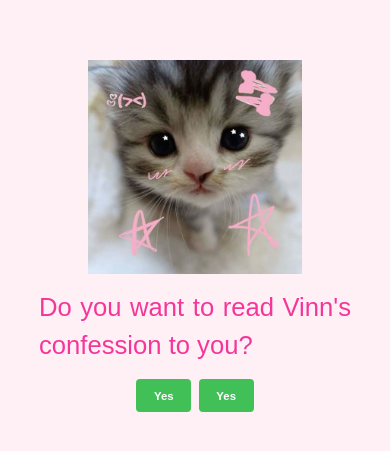
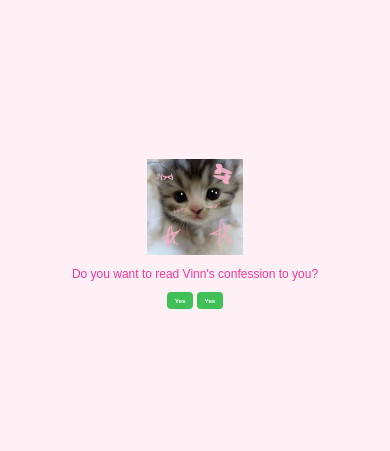
Before and after one commit to kizenjoyer/Works, a plain HTML site: page Confession/index.html in a window 390 px wide. Shown: the part 193-644 px from the top of the page. Drawn offline with Linux system fonts and the light colour scheme; a web font is replaced by a local one.

Commit message:
Update style.css

```diff
--- a/Confession/style.css
+++ b/Confession/style.css
@@ -16,7 +16,6 @@ body {
 .container {
   height: 100vh;
   margin: 0 auto;
-
   display: flex;
   flex-direction: column;
   align-items: center;
@@ -26,44 +25,42 @@ body {
 .cat-img {
   width: 30rem;
   height: 30rem;
-  margin: 2rem auto;  /* Centers the image horizontally and gives it top/bottom margin */
-  display: block;  /* Ensures the image behaves like a block element, so it can be centered */
+  margin: 2rem auto;
+  display: block;
+  max-width: 100%;  /* Makes image responsive on smaller screens */
 }
-
 
 .title {
   font-size: 3.6rem;
   color: #f53699;
-  text-align: justify; /* Justifies the text */
-  text-justify: inter-word; /* Optional, improves spacing between words when justifying */
+  text-align: justify;
+  text-justify: inter-word;
   margin-bottom: 2rem;
-  line-height: 1.5; /* Adds spacing between lines for better readability */
-  max-width: 80%; /* Limits the width to make it look more balanced */
+  line-height: 1.5;
+  max-width: 80%;
   margin-left: auto;
-  margin-right: auto; /* Centers the text */
+  margin-right: auto;
 }
 
 .title-main {
   font-size: 4.5rem;
   font-weight: bold;
   color: #f53699;
-  text-align: center; /* Center the title */
-  display: block; /* Makes it block-level so it gets centered properly */
-  margin-bottom: 1rem; /* Space between the title and the rest of the text */
+  text-align: center;
+  display: block;
+  margin-bottom: 1rem;
 }
 
 .title-message {
   font-size: 2rem;
-  text-align: justify; /* Keeps the message justified */
+  text-align: justify;
 }
-
 
 .buttons {
   display: flex;
   flex-wrap: wrap;
   align-items: center;
   justify-content: center;
-
   gap: 1rem;
 }
 
@@ -71,7 +68,6 @@ body {
   padding: 1.5rem 2.5rem;
   border: none;
   border-radius: 4px;
-
   color: white;
   font-size: 1.6rem;
   font-weight: 600;
@@ -86,3 +82,60 @@ body {
 .hidden {
   display: none;
 }
+
+/* Mobile Responsiveness */
+@media (max-width: 768px) {
+  html {
+    font-size: 35%;
+  }
+
+  .cat-img {
+    width: 25rem;
+    height: 25rem;
+  }
+
+  .title {
+    font-size: 3rem;
+  }
+
+  .title-main {
+    font-size: 4rem;
+  }
+
+  .title-message {
+    font-size: 1.6rem;
+  }
+
+  .btn {
+    padding: 1.2rem 2rem;
+    font-size: 1.4rem;
+  }
+}
+
+@media (max-width: 480px) {
+  html {
+    font-size: 30%;
+  }
+
+  .cat-img {
+    width: 20rem;
+    height: 20rem;
+  }
+
+  .title {
+    font-size: 2.5rem;
+  }
+
+  .title-main {
+    font-size: 3.5rem;
+  }
+
+  .title-message {
+    font-size: 1.4rem;
+  }
+
+  .btn {
+    padding: 1rem 1.5rem;
+    font-size: 1.3rem;
+  }
+}
```
